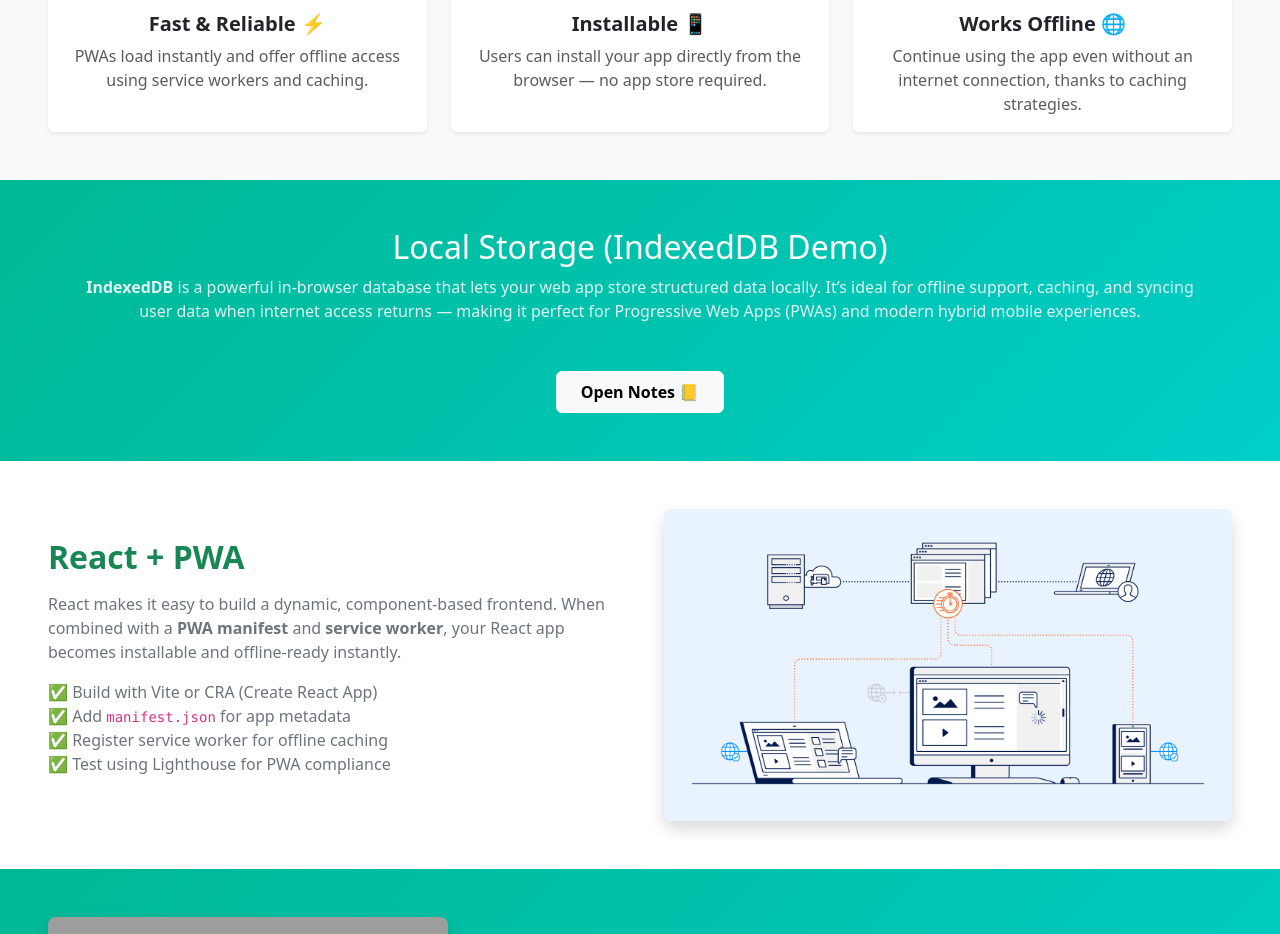
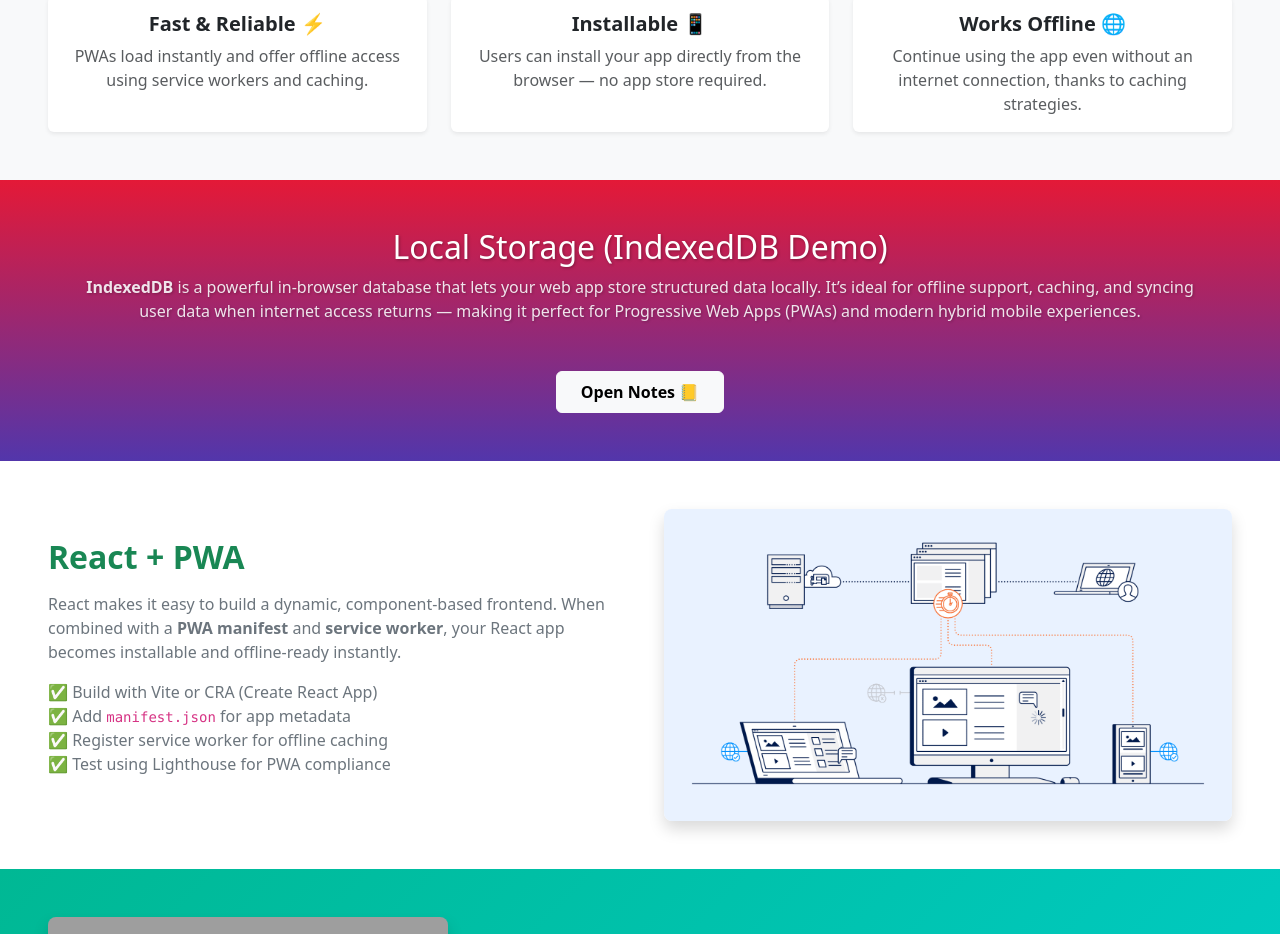
Before and after one commit to jebindhanush/my-pwa-app, a React (Vite) app in the folder my-pwa-app/: page / in a window 1280 px wide. Shown: the part 810-1744 px from the top of the page. Built offline with nearby package versions, Linux system fonts and the light colour scheme; grey boxes are pictures that could not be loaded.

Commit message:
updated color code

```diff
--- a/my-pwa-app/src/Home.css
+++ b/my-pwa-app/src/Home.css
@@ -9,6 +9,17 @@ body {
 .home {
   width: 100vw;
   overflow-x: hidden;
+}
+
+.notes {
+  width: 100vw;
+  overflow-x: hidden;
+}
+
+.notes {
+  background: linear-gradient(360deg,#5236ab 0%,#e41937 100%);
+  color: white;
+  text-shadow: 1px 1px 3px rgba(0, 0, 0, 0.3);
 }
 
 /* Page background: use the requested gradient so the whole page matches the hero */
--- a/my-pwa-app/src/Home.tsx
+++ b/my-pwa-app/src/Home.tsx
@@ -80,7 +80,7 @@ const Home: React.FC = () => {
         </div>
       </section>
 
-        <section className="py-5 capacitor-section text-center text-white">
+        <section className="py-5 notes text-center text-white">
         <div className="container">
             <h2>Local Storage (IndexedDB Demo)</h2>
             <p className="text-light mb-4" style={{ opacity: 0.9 }}>
```
